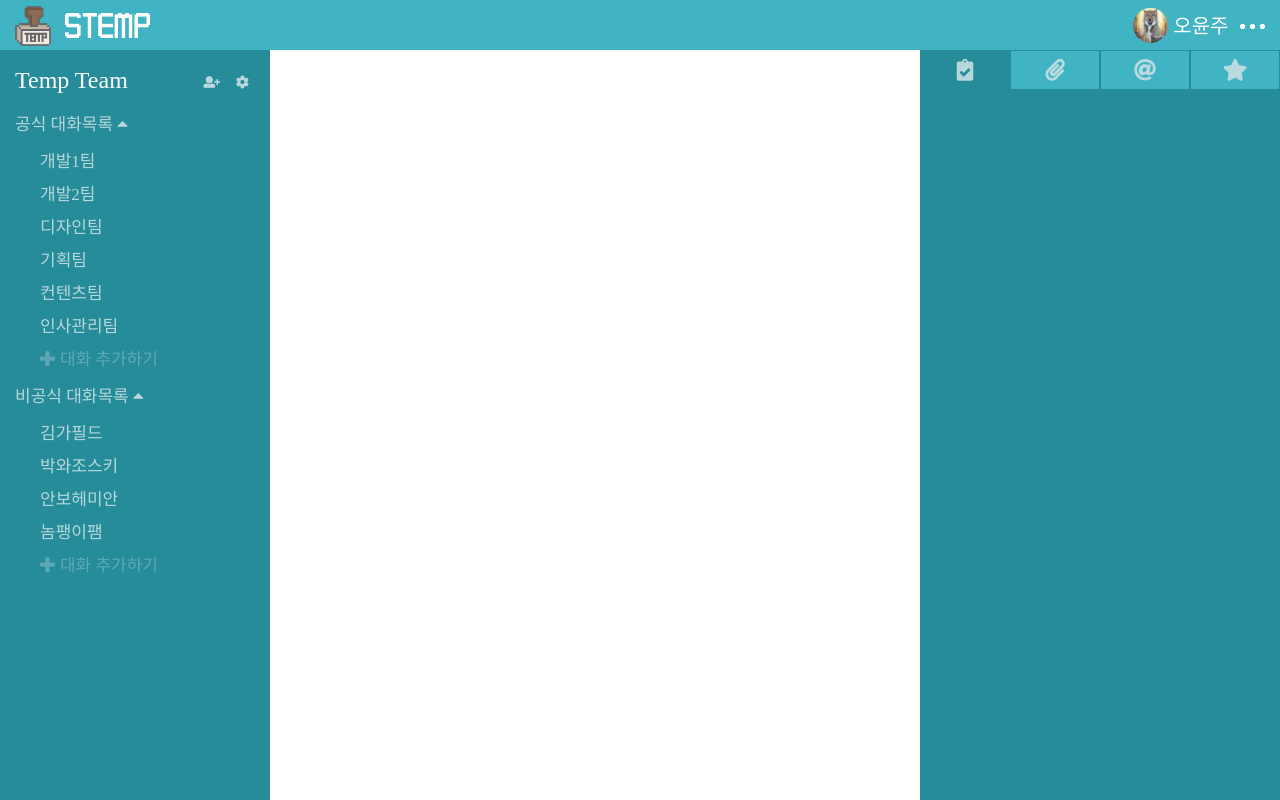
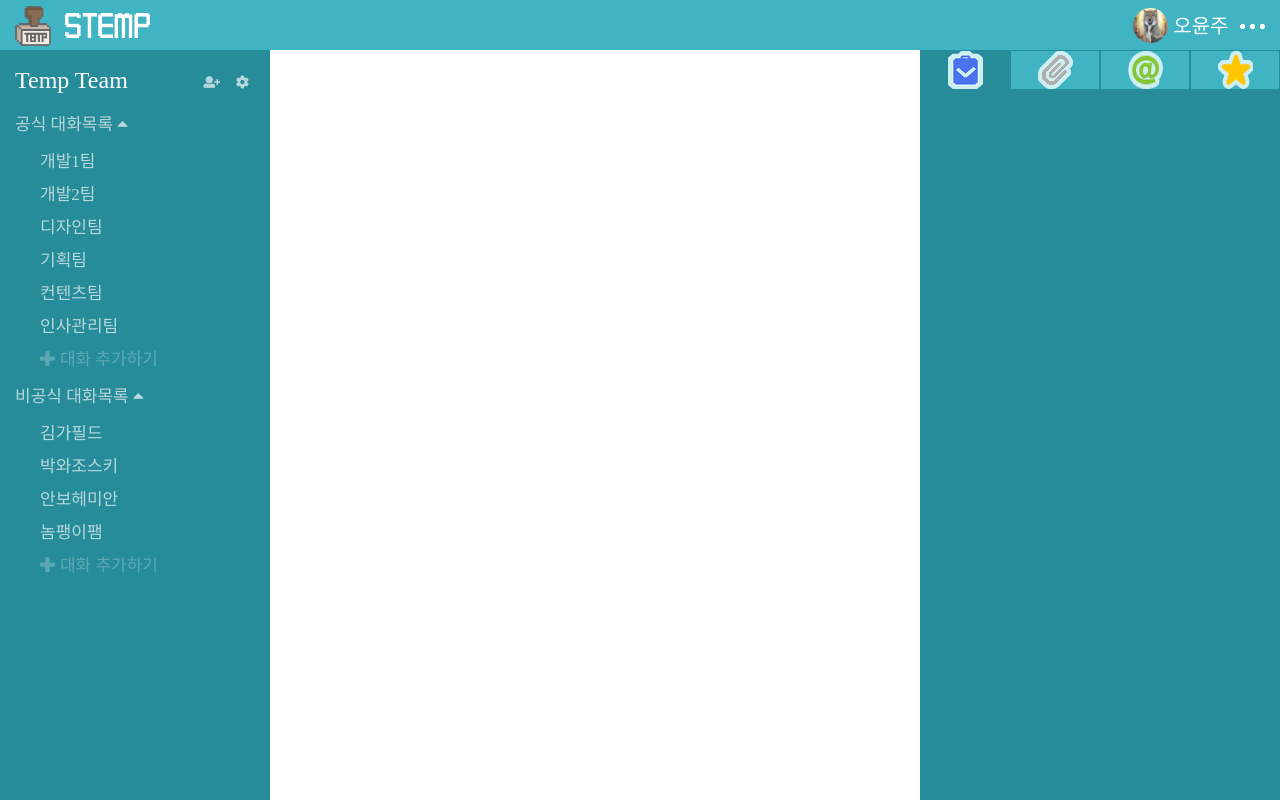
Before and after one commit to dalgugi/stemp, a website: page views/main_chat.html in a window 1280 px wide. Both pictures are taken after a click on the element 1256 px from the left and 25 px from the top of the page. Drawn offline with Linux system fonts and the light colour scheme; files whose address does not match are found by name; a web font is replaced by a local one.

Commit message:
[기능] 오른쪽 탭메뉴 아이콘 변경
상단 fontawesome 아이콘 -> png 이미지로 변경 후 위치 조절함

```diff
--- a/views/main_chat.html
+++ b/views/main_chat.html
@@ -38,9 +38,8 @@
 			nav .chat-list > ul div:hover		{color:#ffffff;}
 
 			aside .tab-menu						{width:100%;}
-			aside .tab-menu span				{display:inline-block; float:left; width:25%; height:40px; box-sizing:border-box; border:1px solid #268c9a; line-height:44px; text-align:center;}
+			aside .tab-menu span                {display:inline-block; float:left; width:25%; height:40px; box-sizing:border-box; border:1px solid #268c9a; line-height:56px; text-align:center;}
 			aside .tab-menu span:not(.active)	{background-color:#41b4c3;}
-			aside .tab-menu span i				{color:rgba(199, 223, 226, 0.9); font-size:22px;}
 
 			.hidden 							{display:none;}
 
@@ -114,10 +113,10 @@
 		</nav>
 		<aside class="hidden">
 			<div class="tab-menu">
-				<span class="active" onclick="addActive(this)"><i class="fas fa-clipboard-check"></i></span>
-				<span onclick="addActive(this)"><i class="fas fa-paperclip"></i></span>
-				<span onclick="addActive(this)"><i class="fas fa-at"></i></span>
-				<span onclick="addActive(this)"><i class="fas fa-star"></i></span>
+				<span class="active" onclick="addActive(this)"><img src="../public/images/icon_noti.png" alt="icon"/></span>
+				<span onclick="addActive(this)"><img src="../public/images/icon_clip.png" alt="icon"/></span>
+				<span onclick="addActive(this)"><img src="../public/images/icon_at.png" alt="icon"/></span>
+				<span onclick="addActive(this)"><img src="../public/images/icon_star.png" alt="icon"/></span>
 			</div>
 		</aside>
 
```
Also changed, not shown: public/icons/icon_at.png (added), public/icons/icon_clip.png (added), public/icons/icon_noti.png (added), public/icons/icon_star.png (added).
